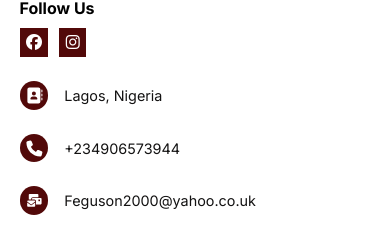
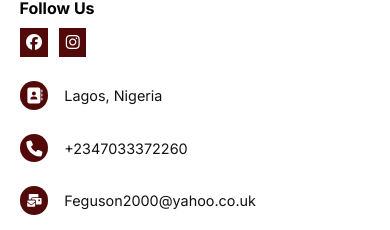
Before and after one commit to IfeomaBlessing/service, a React (Vite) app: page / in a window 390 px wide. Shown: the part 5598-5828 px from the top of the page. Built offline with nearby package versions, Linux system fonts and the light colour scheme.

Commit message:
responsive

```diff
--- a/src/Components/contact/Contact.jsx
+++ b/src/Components/contact/Contact.jsx
@@ -16,13 +16,13 @@ const Contact = () => {
             <h4>Follow Us</h4>
             <div className="social-icons">
               <div>
-              <a href="https://api.whatsapp.com/send?phone=+2347033827430" target='_blank'rel="noreferrer">
+              <a href="https://www.facebook.com/Churchill ikpawona" target='_blank'rel="noreferrer">
                  <i class="fa-brands fa-facebook"></i>
             </a>
               </div>
 
            <div>
-           <a href="https://www.linkedin.com/in/ifeoma-obodozie-1233241aa" target='_blank'rel="noreferrer">
+           <a href="https://www.instagram.com/Churchill_ik" target='_blank'rel="noreferrer">
            <i class="fa-brands fa-instagram"></i>
         </a>
            </div>
@@ -38,9 +38,9 @@ const Contact = () => {
             </div>
 
             <div className="co">
-            <a href='tel:+234906573944'>
+            <a href='tel:+2347033372260'>
             <FontAwesomeIcon icon={ faPhone} className='icon con'/>
-             <p>+234906573944</p>
+             <p>+2347033372260</p>
              </a>
             </div>
 
```
